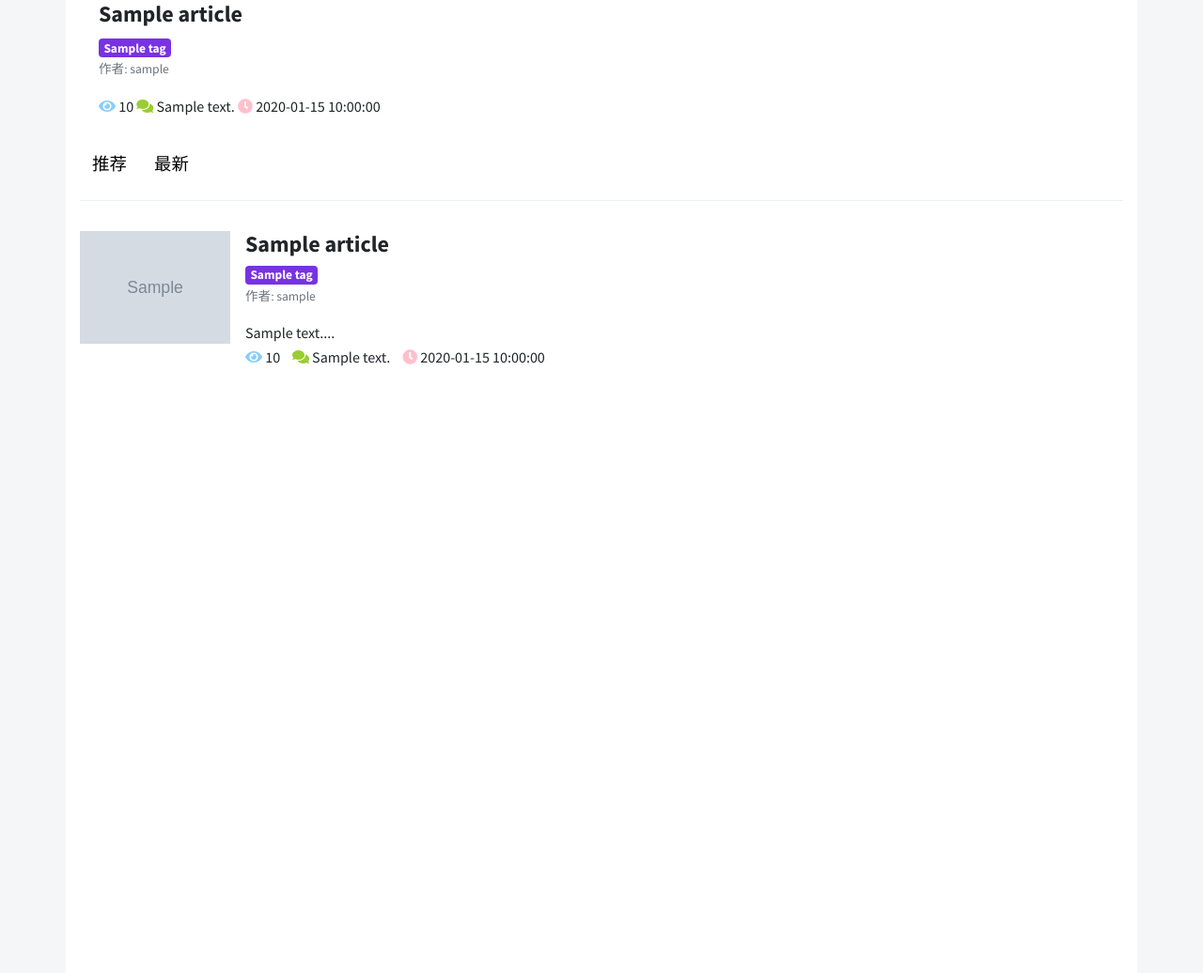
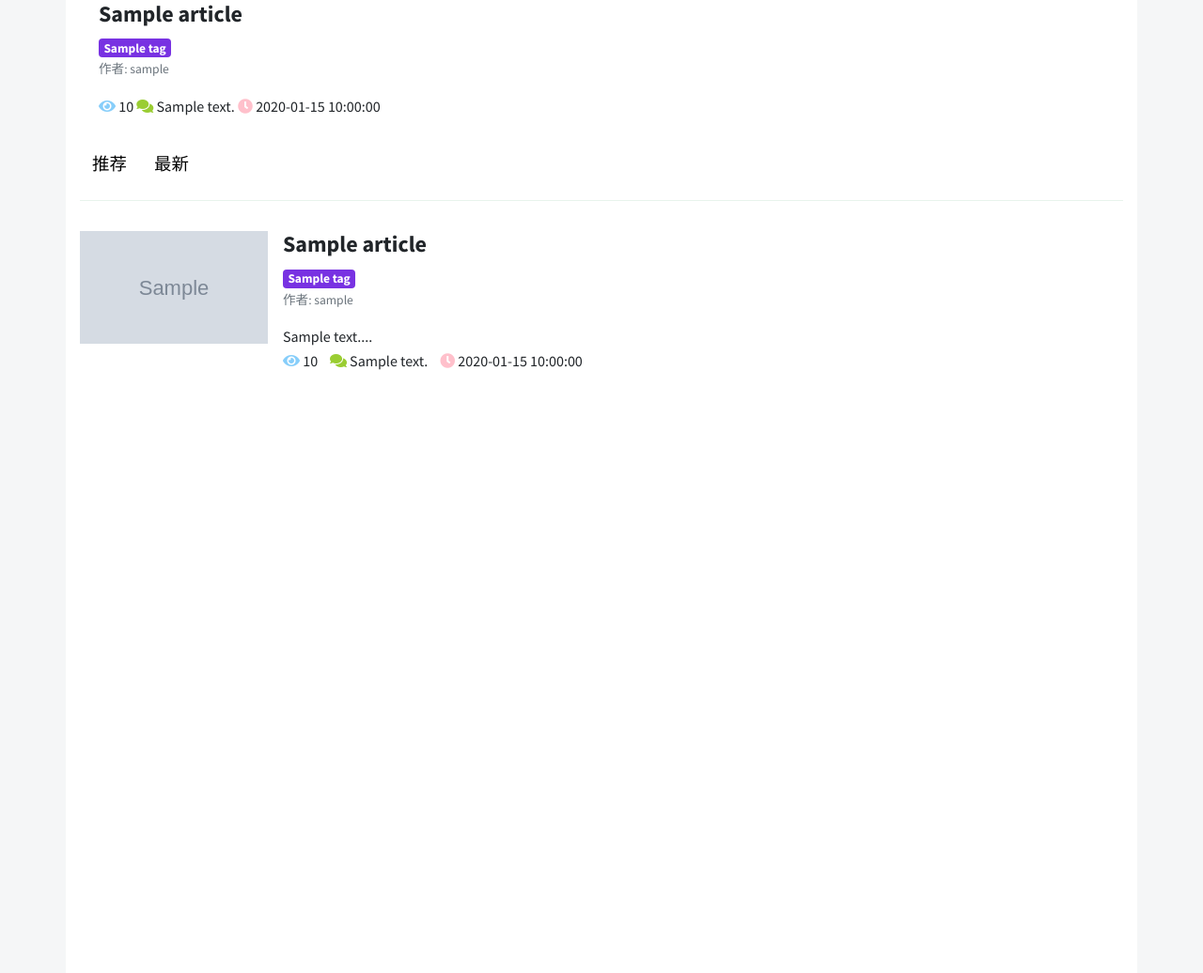
Before and after one commit to Shugify/BlogsiteProject, a Django app: template softwareproject/blogproject/app01/templates/app01/home.html in a window 1280 px wide. Shown: the part 533-1569 px from the top of the page at 94% size. Run offline with Django 4.2, Linux system fonts and the light colour scheme; the template is opened without the code that fills it: most values are stand-ins (such as "Sample title", 1, 10 or a date in 2020); grey boxes marked "Sample" are stand-in pictures; some libraries are stand-ins or nearby versions.

Commit message:
Add files via upload

```diff
--- a/softwareproject/blogproject/app01/templates/app01/home.html
+++ b/softwareproject/blogproject/app01/templates/app01/home.html
@@ -19,8 +19,8 @@
     <style>
         /* 在这里添加 CSS 样式 */
         .article-image-container {
-            width: 160px; /* 定义图片容器的宽度 */
-            height: 120px; /* 定义图片容器的高度 */
+            width: 200px; /* 定义图片容器的宽度 */
+            height: 175px; /* 定义图片容器的高度 */
             overflow: hidden; /* 隐藏溢出部分 */
             flex-shrink: 0; /* 防止图片容器收缩 */
         }
@@ -228,9 +228,11 @@
                     {% endif %}
                 </div>
                 <div>
-                    <h2 class="mb-1 h4 font-weight-bold">
-                        <a href="#" class="text-dark">{{ article.article_title }}</a>
+                    <!-- 文章标题 -->
+                    <h2 class="h4 font-weight-bold">
+                        <a href="{% url 'article' article.article_id %}" class="text-dark">{{ article.article_title }}</a>
                     </h2>
+                    <!-- 标签 -->
                     <span>
                         {% for tag in article.tags.all %}
                         <a href="#" class="badge badge-secondary">
@@ -276,8 +278,9 @@
                     {% endif %}
                 </div>
                 <div class="article-info flex-grow-1 mr-3">
-                    <h2 class="mb-1 h4 font-weight-bold">
-                        <a href="#" class="text-dark">{{ article.article_title }}</a>
+                    <!-- 文章标题 -->
+                    <h2 class="h4 font-weight-bold">
+                        <a href="{% url 'article' article.article_id %}" class="text-dark">{{ article.article_title }}</a>
                     </h2>
                     <span>
                         {% for tag in article.tags.all %}
```
